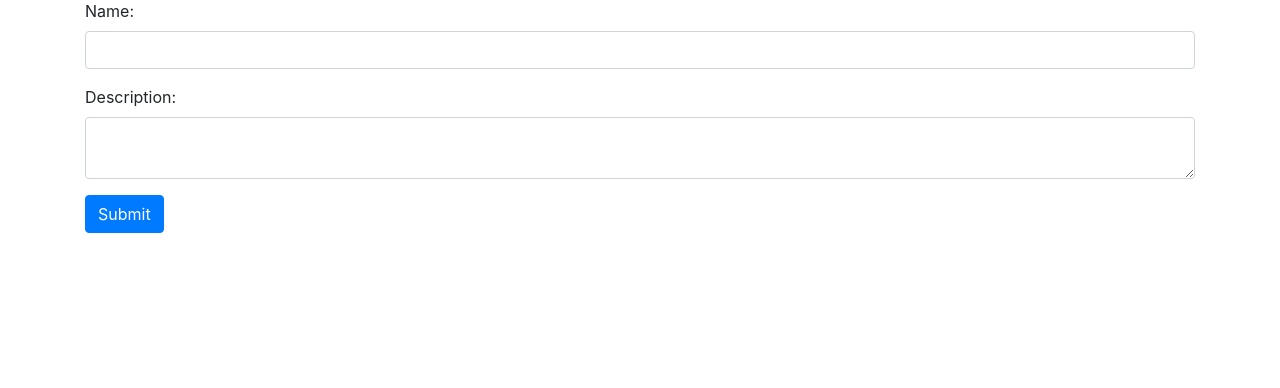
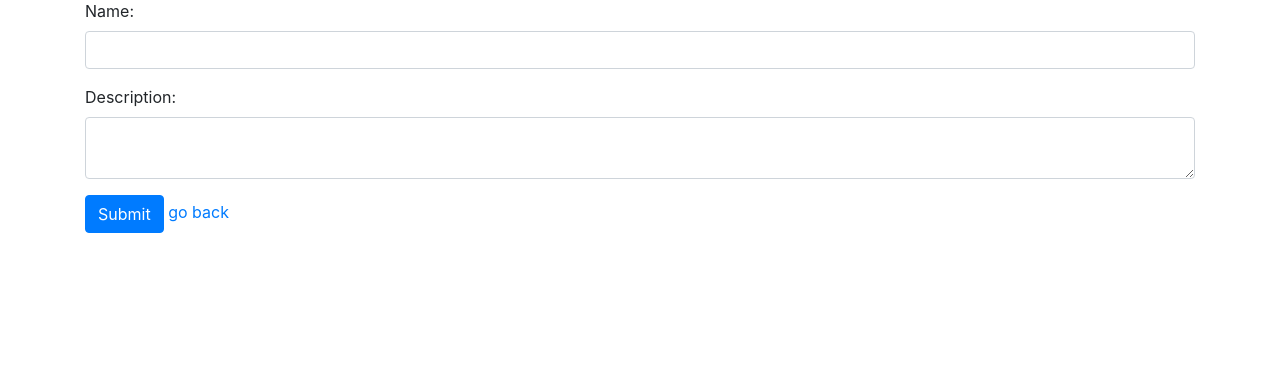
Before and after one commit to adityakjoshi2004/crud_nightrider, a CodeIgniter app: page /database/products/create in a window 1280 px wide. Shown: the part 81-469 px from the top of the page. Run offline with CodeIgniter, Linux system fonts and the light colour scheme.

Commit message:
updation

```diff
--- a/application/views/create.php
+++ b/application/views/create.php
@@ -20,6 +20,7 @@
                 <textarea class="form-control" name="description" id="description"></textarea>
             </div>
             <button type="submit" class="btn btn-primary">Submit</button>
+            <a href="index">go back</a>
         </form>
     </div>
 </body>
```
